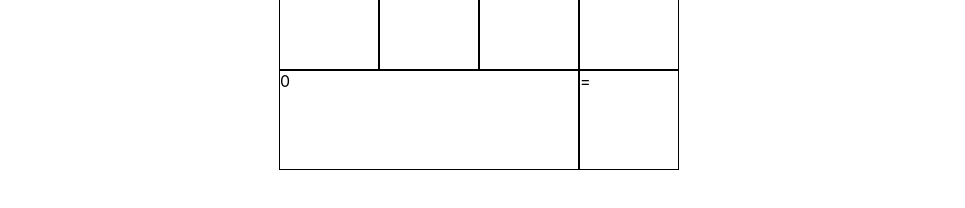
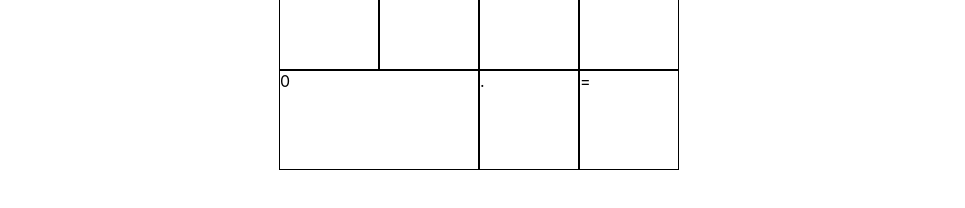
Before and after one commit to prestondoris/justAnother, a React (Create React App) app: page /Calculator in a window 1280 px wide. Shown: the part 550-758 px from the top of the page, without its empty margins (161-1126 px from the left). Built offline with nearby package versions, Linux system fonts and the light colour scheme.

Commit message:
Updated Calculator Grid to include period button

```diff
--- a/src/Calculator.css
+++ b/src/Calculator.css
@@ -13,9 +13,8 @@ main {
 }
 
 .b17 {
-  grid-area: 'b13';
   grid-column-start: 1;
-  grid-column-end: 4;
+  grid-column-end: 3;
 }
 
 .area {
--- a/src/Calculator.js
+++ b/src/Calculator.js
@@ -27,6 +27,7 @@ class Calculator extends Component {
         <div className='area'>3</div>
         <div className='area'>-</div>
         <div className='b17 area'>0</div>
+        <div className='area'>.</div>
         <div className='area'>=</div>
       </main>
     )
```
